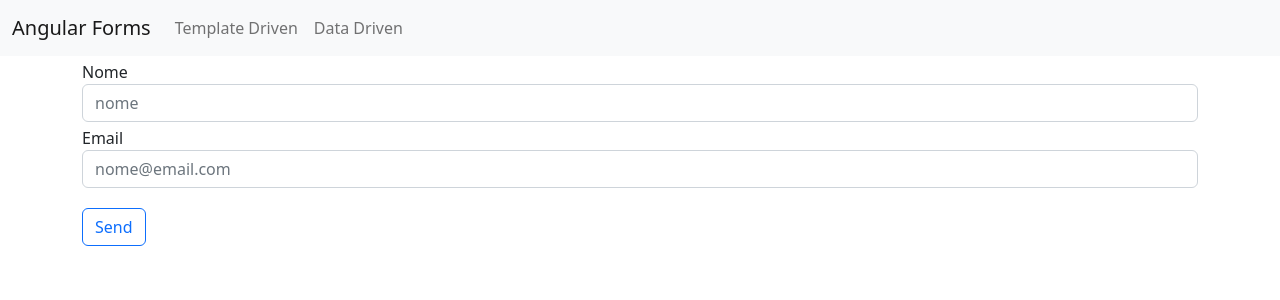
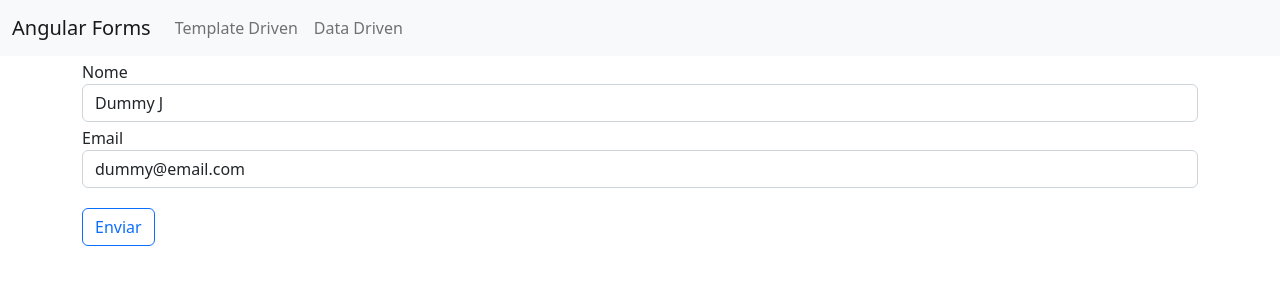
Before and after one commit to SabrinaCoelho/FormulariosAngular, an Angular app: page /template-form in a window 1280 px wide. Shown: the top 300 px of the page. Built offline with nearby package versions, Linux system fonts and the light colour scheme.

Commit message:
Adicionado alertas na validacao dos inputs e validacao no botao de submit

```diff
--- a/src/app/template-form/template-form.component.css
+++ b/src/app/template-form/template-form.component.css
@@ -0,0 +1,4 @@
+/* Dispensado codigo abaixo, pois feito com bootstrap */
+/* .ng-invalid.ng-touched:not(form){
+    border: 2px solid red;
+} */
--- a/src/app/template-form/template-form.component.html
+++ b/src/app/template-form/template-form.component.html
@@ -1,11 +1,19 @@
 <form #f="ngForm" (ngSubmit)="onSubmit(f)">
     <div class="form-group my-1">
         <label for="nome">Nome</label>
-        <input type="text" class="form-control" id="nome" placeholder="nome" name="nome" ngModel>
+        <input #nome="ngModel" type="text" class="form-control" [class.is-invalid]="!nome.valid && nome.touched" id="nome" placeholder="Nome" name="Nome" [ngModel]="usuario.nome" required>
+        <div id="nomeFeedback" class="invalid-feedback">
+            Nome é obrigatório.
+        </div>
     </div>
+    <!-- Aviso "discreto" -->
+    <!-- <small *ngIf="!nome.valid && nome.touched" class="text-danger">Nome é obrigatório.</small> -->
     <div class="form-group my-1">
         <label for="email">Email</label>
-        <input type="email" class="form-control" id="email" placeholder="nome@email.com" name="email" ngModel>
+        <input #email="ngModel" type="email" class="form-control" id="email" [class.is-invalid]="!email.valid && email.touched" placeholder="nome@email.com" name="email" [ngModel]="usuario.email" required email>
+        <div id="emailFeedback" class="invalid-feedback">
+            Email é obrigatório.
+        </div>
     </div>
-    <button type="submit" class="btn btn-outline-primary mt-3">Send</button>
+    <button type="submit" class="btn btn-outline-primary mt-3" [disabled]="!f.valid">Enviar</button>
 </form>
--- a/src/app/template-form/template-form.component.ts
+++ b/src/app/template-form/template-form.component.ts
@@ -6,12 +6,16 @@
   styleUrls: ['./template-form.component.css']
 })
 export class TemplateFormComponent implements OnInit {
-
+  usuario: any = {
+    nome: "Dummy J",
+    email: "dummy@email.com"
+  }
   constructor() { }
 
   ngOnInit(): void {
   }
   onSubmit(form: any):void{
     console.log(form);
+    //console.log(this.usuario);
   }
 }
```
